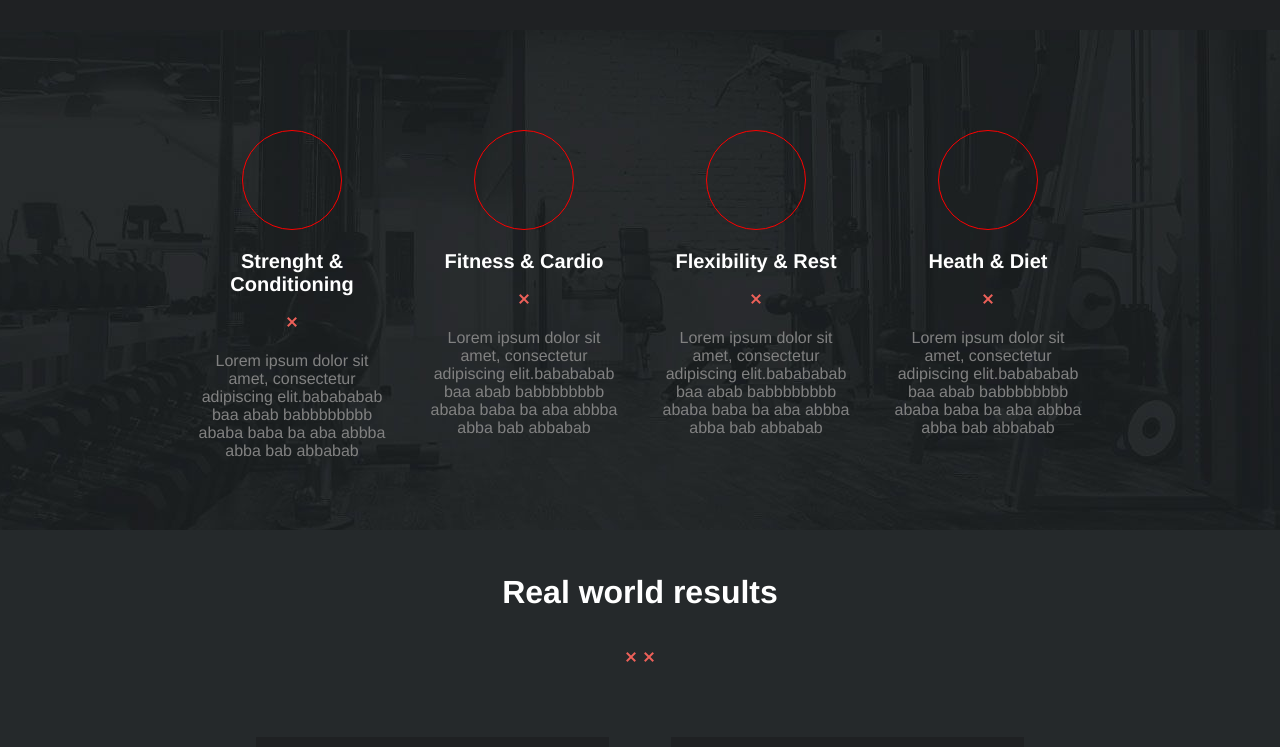
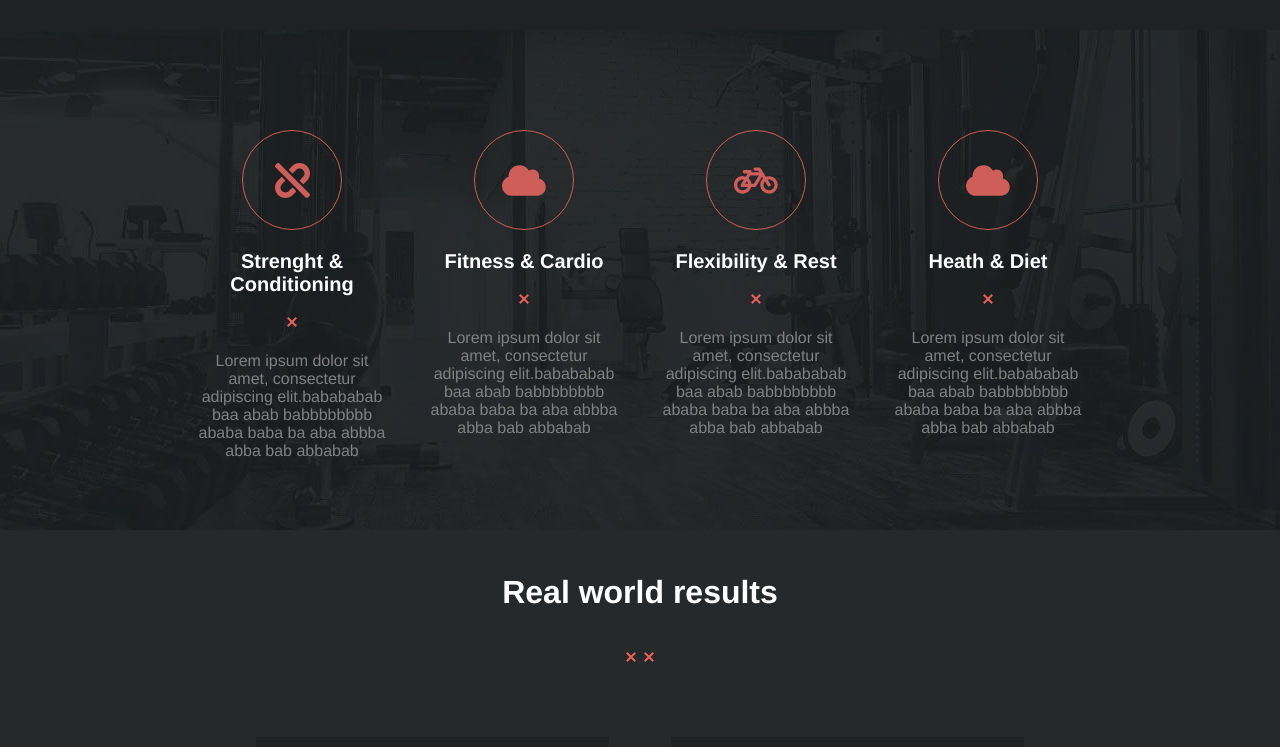
Before and after one commit to riccardolipparini/proj-html-vuejs, a Vue app: page / in a window 1280 px wide. Shown: the part 1520-2267 px from the top of the page. Built offline with nearby package versions, Linux system fonts and the light colour scheme.

Commit message:
add icon

```diff
--- a/src/components/Details.vue
+++ b/src/components/Details.vue
@@ -2,7 +2,9 @@
   <div id="container">
 
     <div class="details" v-for="detail, i in details" :key="i">
-        <div class="icons"></div>
+        <div class="icons">
+          <font-awesome-icon class="font_icon" :icon="['fas', detail.icon ]" />
+        </div>
         <h1>{{detail.title}}</h1>
         <img src="../assets/img/divider-x-red.png" alt="">
         <p>{{detail.text}}</p>
@@ -22,22 +24,22 @@ export default {
         {
           title: "Strenght & Conditioning",
           text: "Lorem ipsum dolor sit amet, consectetur adipiscing elit.babababab baa  abab babbbbbbbb ababa baba ba aba abbba abba bab abbabab",
-          here: false
+          icon:"unlink"
         },
         {
           title: "Fitness & Cardio",
           text: "Lorem ipsum dolor sit amet, consectetur adipiscing elit.babababab baa  abab babbbbbbbb ababa baba ba aba abbba abba bab abbabab",
-          here: false
+          icon:"cloud"
         },
         {
           title: "Flexibility & Rest",
           text: "Lorem ipsum dolor sit amet, consectetur adipiscing elit.babababab baa  abab babbbbbbbb ababa baba ba aba abbba abba bab abbabab",
-          here: false
+          icon:"bicycle"
         },
         {
           title: "Heath & Diet",
           text: "Lorem ipsum dolor sit amet, consectetur adipiscing elit.babababab baa  abab babbbbbbbb ababa baba ba aba abbba abba bab abbabab",
-          here: false
+          icon:"cloud"
         },
       ]
     }
@@ -77,8 +79,15 @@ export default {
         height: 100px;
         width: 100px;
         border-radius: 50%;
-        border: solid 1px red;
+        border: solid 1px rgba(207,93,89,255);
         margin: 0 auto;
+        display: flex;
+        justify-content: center;
+        align-items: center;
+        .font_icon{
+          color: rgba(207,93,89,255);
+          font-size: 35px;
+        }
     }
 
 
--- a/src/components/EndPart.vue
+++ b/src/components/EndPart.vue
@@ -2,15 +2,22 @@
   <div id="container">
     <div class="contain_footer">
       <div class="info_copyright">
-        <p>blablablabla</p>
-        <p>balabalba</p>
-        <p>babababa</p>
+        <p>&#169; Copyright 2012- 2020 |</p>
+        <p>Avada Theme by Theme Fusion |</p>
+        <p>All right reserved |</p>
+        <p>Powered by WordPress</p>
       </div>
 
       <div class="contain_social">
-        <div class="social"></div>
-        <div class="social"></div>
-        <div class="social"></div>
+        <div class="social">
+          <font-awesome-icon class="icons_social" :icon="['fab', 'facebook']" />
+        </div>
+        <div class="social">
+          <font-awesome-icon class="icons_social" :icon="['fab', 'instagram']" />
+        </div>
+        <div class="social">
+          <font-awesome-icon class="icons_social" :icon="['fab', 'twitter']" />
+        </div>
       </div>
     </div>
   </div>
@@ -44,7 +51,7 @@ export default {
         align-items: center;
         width: 50px;
         height: 50px;
-        background-color: rgba(31, 33, 35, 255);
+        background-color: rgba(238,96,89,255);
         margin-top: 20px;
         margin-right: 10px;
       }
@@ -56,9 +63,14 @@ export default {
       align-items: center;
       p {
         color: rgba(121, 122, 122, 255);
-        padding-right: 20px;
+        padding-right: 10px;
+        font-size: 12px;
       }
     }
   }
 }
+.icons_social{
+  color: white;
+  font-size: 20px;
+}
 </style>
--- a/src/components/MyFooter.vue
+++ b/src/components/MyFooter.vue
@@ -55,9 +55,8 @@ export default {
   .contain_footer {
     width: 60%;
     display: flex;
-    .info_footer{
-      padding-right:50px;
-    }
+    justify-content: space-between;
+
     h4{
       color: rgba(50,55,58,255);
       margin-bottom: 30px;
--- a/src/main.js
+++ b/src/main.js
@@ -1,12 +1,13 @@
 import Vue from 'vue'
 import App from './App.vue'
 
+import { faHeart, faUnlink, faBicycle, faCloud } from '@fortawesome/free-solid-svg-icons'
+import { library } from '@fortawesome/fontawesome-svg-core'
+import { FontAwesomeIcon } from '@fortawesome/vue-fontawesome'
+import { faFacebook, faInstagram, faTwitter } from '@fortawesome/free-brands-svg-icons'
 
- import { library } from '@fortawesome/fontawesome-svg-core'
- import { FontAwesomeIcon } from '@fortawesome/vue-fontawesome'
- import { faFacebook, faInstagram, faTwitter } from '@fortawesome/free-brands-svg-icons'
-
- library.add(faFacebook, faTwitter, faInstagram)
+library.add(faFacebook, faTwitter, faInstagram)
+library.add(faHeart, faUnlink, faBicycle, faCloud)
 
 
 Vue.component('font-awesome-icon', FontAwesomeIcon)
```
